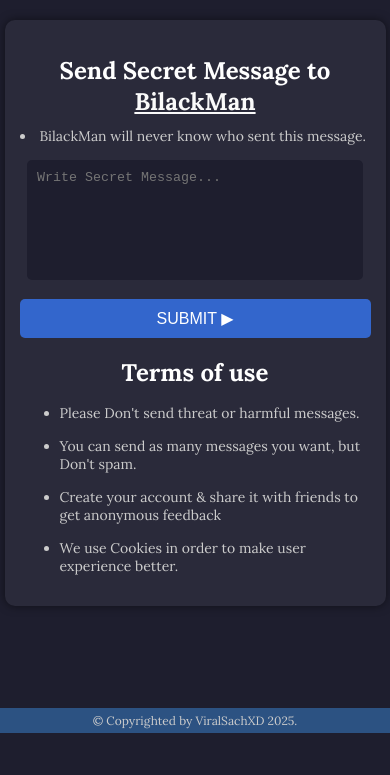
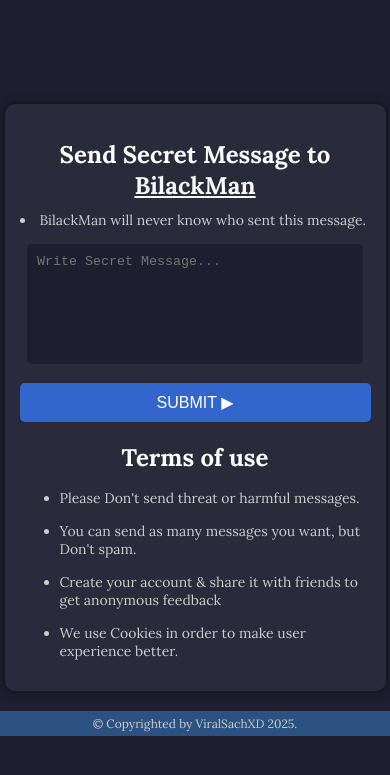
Before and after one commit to secret-viralsachxd/secret.viralsachxd, a plain HTML site: page index.html in a window 390 px wide. Shown: the part 109-884 px from the top of the page. Before the commit the page ends 844 px from the top, so only its background shows below. Drawn offline with Linux system fonts and the light colour scheme; no server answers.

Commit message:
Update index.html

```diff
--- a/index.html
+++ b/index.html
@@ -15,7 +15,7 @@
             display: flex;
             justify-content: center;
             align-items: center;
-            height: 100vh;
+            height: 120vh;
             margin: 0;
             flex-direction: column;
         }
@@ -83,7 +83,7 @@
 
             .footer {
             position: absolute;
-            bottom:2px;
+            bottom: -1px;
             margin-top: 20px;
             font-size: 12px;
             color: #ccc;
```
